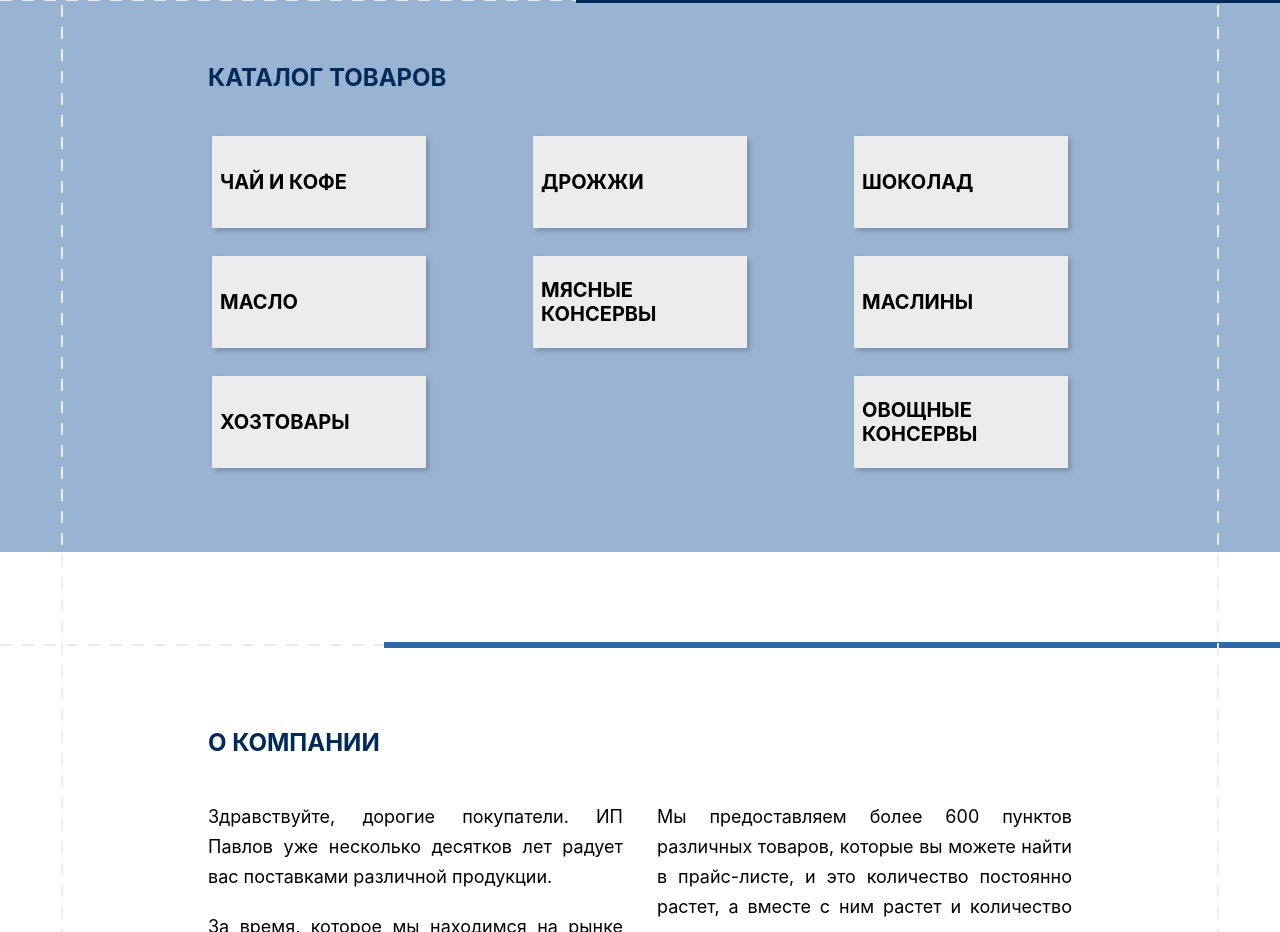
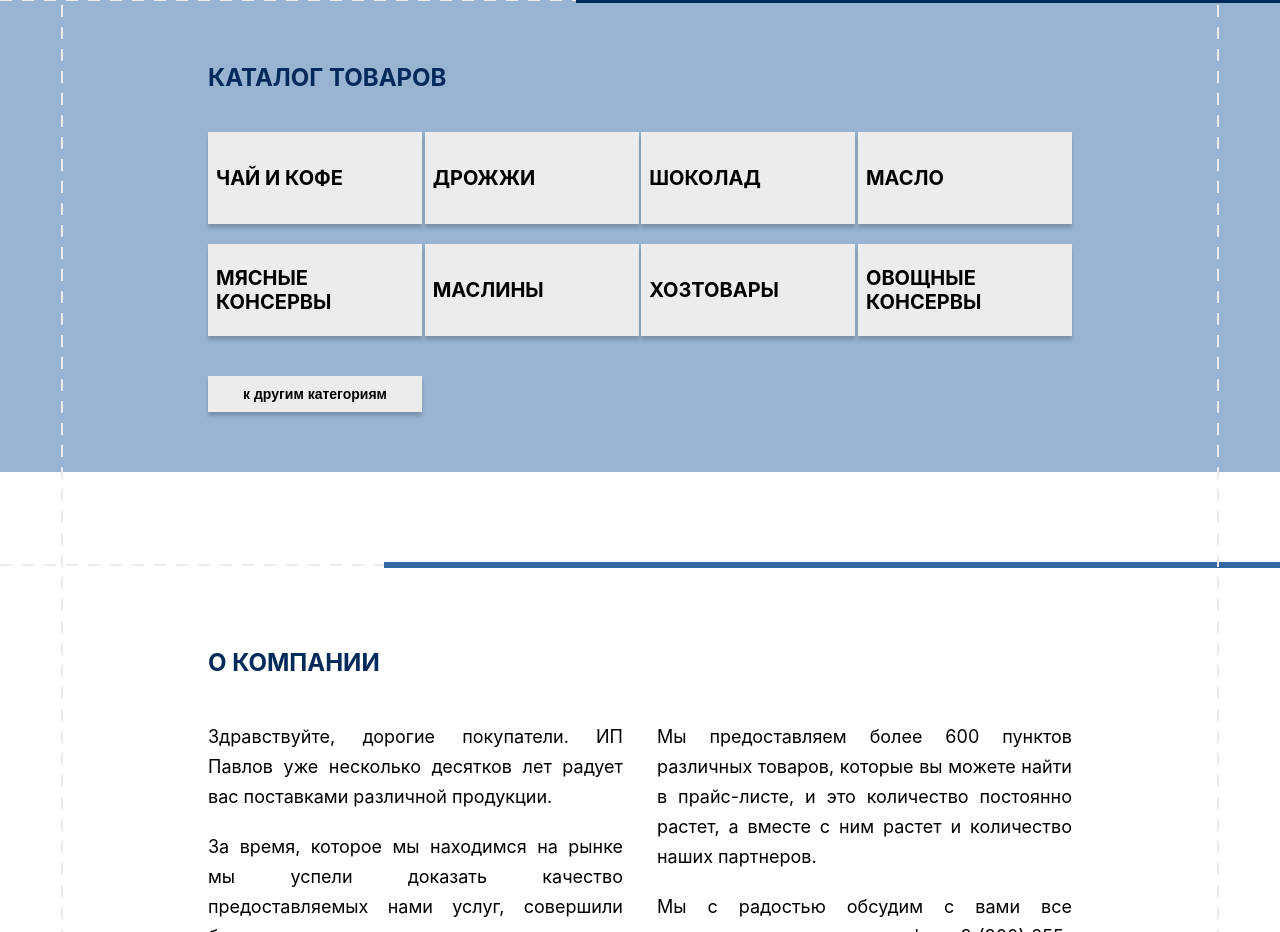
Before and after one commit to VerdiFran/ip-pavlov, a React (Create React App) app: page / in a window 1280 px wide. Shown: the part 800-1732 px from the top of the page. Built offline with nearby package versions, Linux system fonts and the light colour scheme; the HTML template or start-up script is replaced by a standard one.

Commit message:
Add button (to other categories) and its styles

```diff
--- a/src/components/Home/CatalogSection/CatalogSection.js
+++ b/src/components/Home/CatalogSection/CatalogSection.js
@@ -25,6 +25,7 @@ const CatalogSection = ({categories}) => {
                     ))
                 }
             </div>
+            <button className={styles.toCatalogButton}>к другим категориям</button>
         </div>
     )
 }
--- a/src/components/Home/CatalogSection/CatalogSection.module.scss
+++ b/src/components/Home/CatalogSection/CatalogSection.module.scss
@@ -9,7 +9,7 @@
 }
 
 .categoryContainer {
-    margin: 4px;
+    margin: 0;
     height: 112px;
 }
 
@@ -29,7 +29,7 @@
     display: flex;
     align-items: center;
     background-color: $second-color;
-    box-shadow: 3px 3px 5px $shadow-color;
+    box-shadow: 0 4px 4px $shadow-color;
 }
 
 .categoryName {
@@ -37,3 +37,29 @@
     text-transform: uppercase;
     color: $main-font-color;
 }
+
+.toCatalogButton {
+    width: 214px;
+    height: 36px;
+    margin-top: 20px;
+    padding: 10px 20px;
+    background-color: $second-color;
+    border: none;
+    outline: none;
+    font-size: 14px;
+    font-weight: bold;
+    box-shadow: 0 4px 4px $shadow-color;
+}
+
+.categoryNameBlock, .toCatalogButton {
+    -webkit-user-select: none;
+    cursor: pointer;
+    transition-duration: 200ms;
+
+    &:hover {
+        background-color: darken($second-color, 5);
+    }
+    &:active {
+        transform: scale(0.97);
+    }
+}
```
